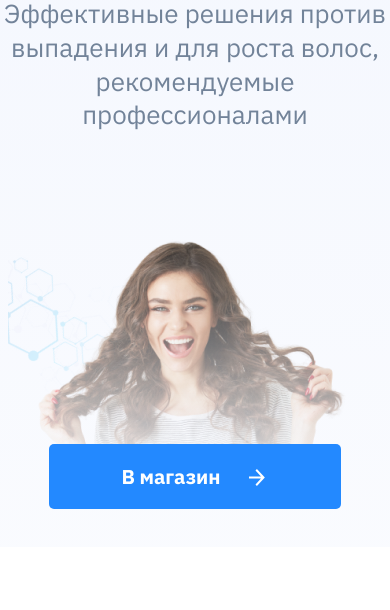
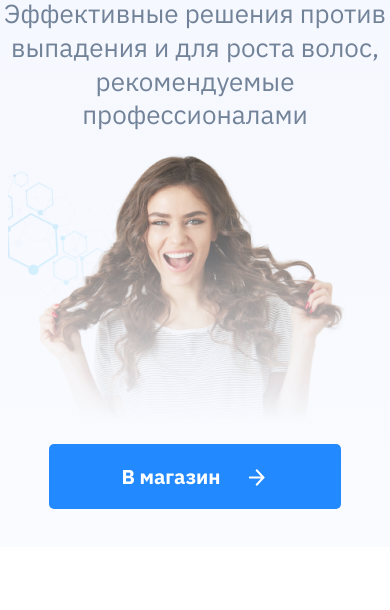
Before and after one commit to akosumov/Charismo-project.githab.io, a website: page index.html in a window 390 px wide. Shown: the part 234-844 px from the top of the page. Drawn offline with Linux system fonts and the light colour scheme.

Commit message:
Add files via upload

```diff
--- a/scss/adaptive.scss
+++ b/scss/adaptive.scss
@@ -244,7 +244,7 @@
 @media only screen and (max-width: 768px){
     header{
         .main_header{
-            background: url(../img/women_adaptive2.png) center bottom/auto auto no-repeat,
+            background: url(../img/women_adaptive2.png) center center/auto auto no-repeat,
             linear-gradient(180deg, #F4F7FE 0%, rgba(244, 247, 254, 0.5) 100%);
             p{
                 margin-bottom: 300px;
@@ -328,6 +328,15 @@
         }
     }
 }
+
+@media only screen and (max-width: 650px){
+    header{
+        .main_header{
+            background: url(../img/women_adaptive2.png) center bottom/auto auto no-repeat,
+            linear-gradient(180deg, #F4F7FE 0%, rgba(244, 247, 254, 0.5) 100%);
+        }
+    }
+}
 @media only screen and (max-width: 480px){
     header{
         .sub_header{
@@ -342,6 +351,8 @@
             }
         }
         .main_header{
+            background: url(../img/women_adaptive2.png) center 200px/auto auto no-repeat,
+            linear-gradient(180deg, #F4F7FE 0%, rgba(244, 247, 254, 0.5) 100%);
             h1{
                 text-align: center  ;
                 font-size: 33px;
```
Also changed, not shown: scss/adaptive.css (added), scss/style.css, scss/style.min.css, 1 other file.
